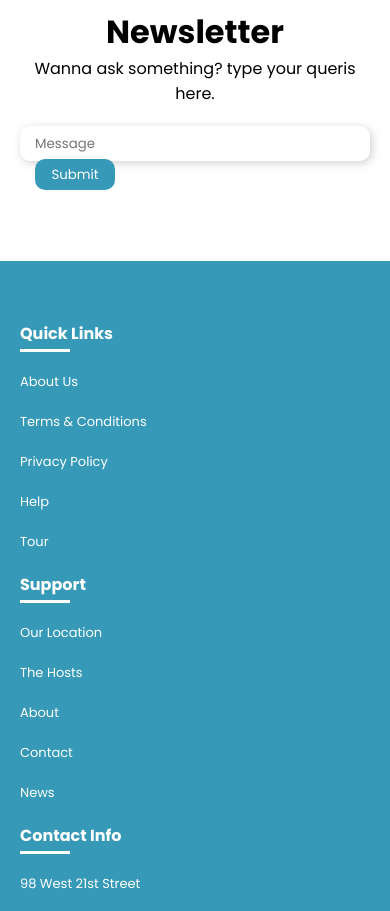
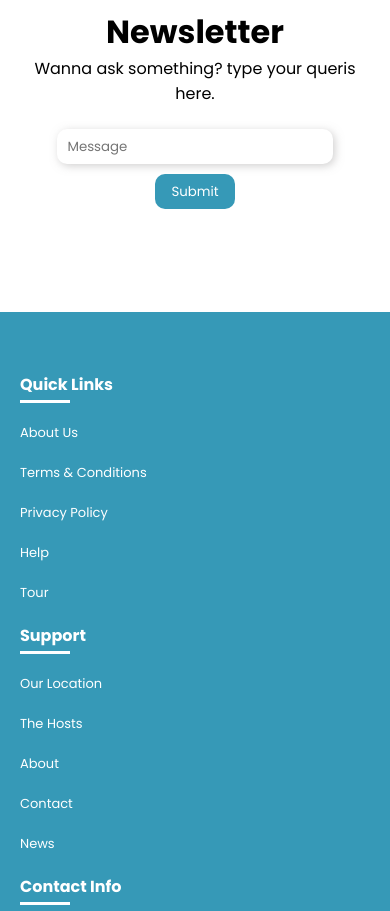
Before and after one commit to Aswanth4012/Travel, a plain HTML site: page index.html in a window 390 px wide. Shown: the part 6360-7271 px from the top of the page. Drawn offline with Linux system fonts and the light colour scheme.

Commit message:
set service section margin 100% of mobile screen

```diff
--- a/index.html
+++ b/index.html
@@ -172,12 +172,8 @@
                 <p class="light">Wanna ask something? type your queris here.</p>
             </div>
             <div class="submit">
-                <form action="#">
-                    <div class="submit-cred">
-                        <input class="message" type="text" placeholder="Message">
-                        <button class="btn" type="submit">Submit</button>
-                    </div>
-                </form>
+                <input class="message" type="text" placeholder="Message">
+                <button class="btn" type="submit">Submit</button>
             </div>
         </div>
     </section>
--- a/styles.css
+++ b/styles.css
@@ -276,32 +276,19 @@ body, html{
 }
 
 .questions .submit{
+    box-shadow: 2px 2px 8px rgba(164, 161, 161, 0.5);
+    padding: 3px;
     display: flex;
-    justify-content: space-between;
-}
-.submit-cred{
-    box-shadow: 2px 2px 8px rgba(164, 161, 161, 0.5);
+    gap: 5px;
     border-radius: 10px;
-    height: 35px;
-    width: fit-content;
-    padding-left: 15px;
-    padding-top: 2px;
-    padding-right: 3px;
-    padding-bottom: 2px;
 }
 .questions .query .bold{
     font-size: 2rem;
     font-weight: bold;
 }
-.questions .submit-cred .message{
-    height: 100%;
-    width: 300px;
-    background-color: transparent;
-    border: none;
-    outline: none;
-}
-.questions .submit-cred button{
-    height: 100%;
+
+.questions .submit button{
+    height: 35px;
     width: 80px;
     background-color: rgb(54, 153, 183);
     color: white;
@@ -309,12 +296,18 @@ body, html{
     border: none;
     cursor: pointer;
 }
+.questions .submit .message{
+    height: 35px;
+    width: 300px;
+    border: none;
+    outline: none;
+    padding-left: 10px;
+}
 footer{
     background-color: rgb(54, 153, 183);
     padding-top: 50px;
 }
 .table{
-    /*border: 1px solid black;*/
     max-width: 900px;
     margin-left: 120px;
     margin-right: 120px;
@@ -362,7 +355,7 @@ footer{
 }
 
 
-@media screen and (max-width:920px){
+@media screen and (max-width:700px){
     .navbar{
         margin: 20px;
     }
@@ -397,6 +390,7 @@ footer{
     .services{
         padding: 20px;
         height: 10px;
+        height: 100%;
     }
     .services .title p{
         font-size: 1.5rem;
@@ -417,7 +411,7 @@ footer{
         margin-top: 40px;
     }
     .packages{
-        margin-top: 700px;
+        margin-top: 100px;
         padding-left: 20px;
         padding-right: 20px;
     }
@@ -451,4 +445,19 @@ footer{
     .questions .query{
         text-align: center;
     }
+    .questions .submit{
+        flex-direction: column;
+        width: 100%;
+        justify-content: center;
+        align-items: center;
+        gap: 10px;
+        box-shadow: none;
+    }
+    .questions .submit .message{
+        width: 80%;
+        box-shadow: 2px 2px 8px rgba(164, 161, 161, 0.5);
+        border-radius:10px;
+    }
+
+
 }
```
